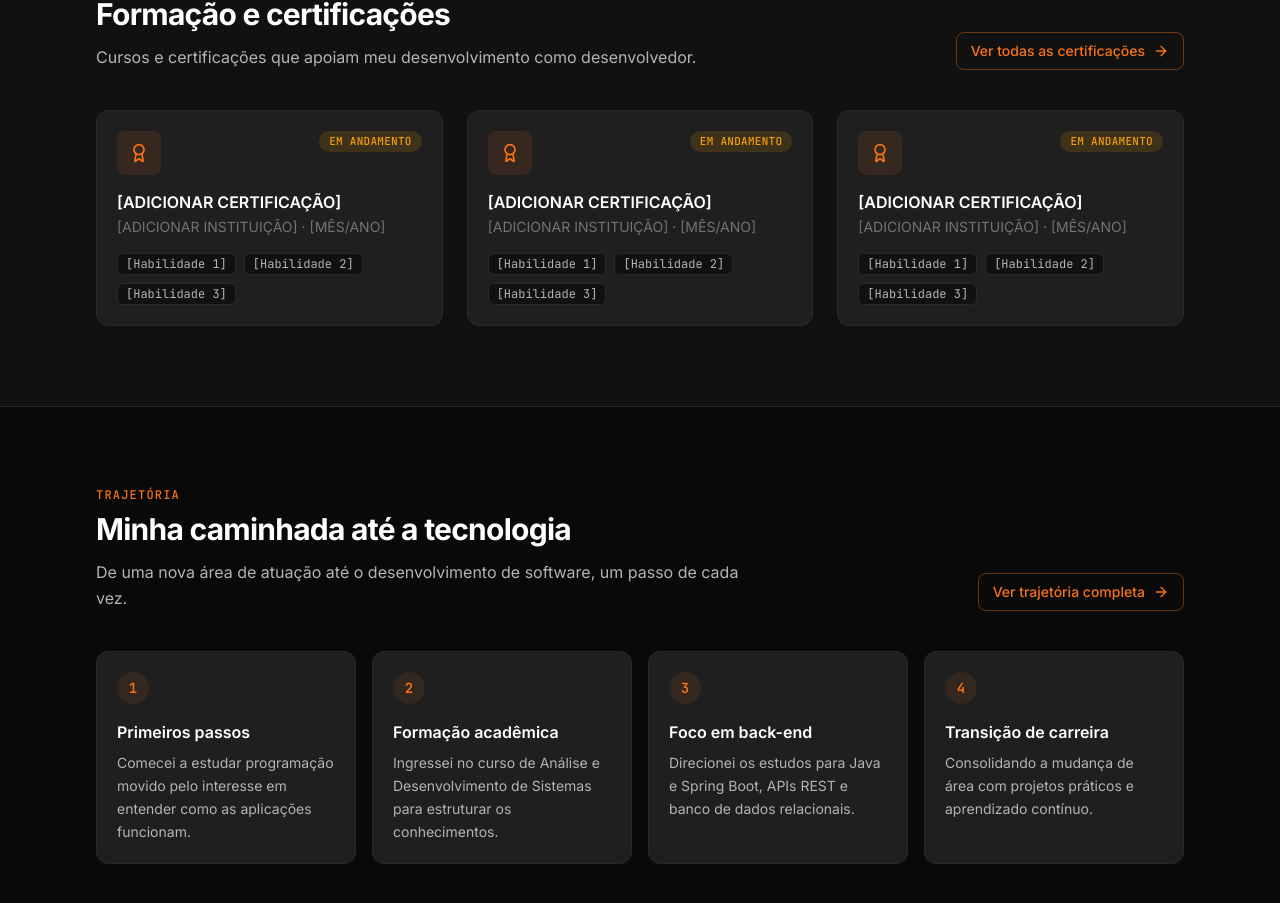
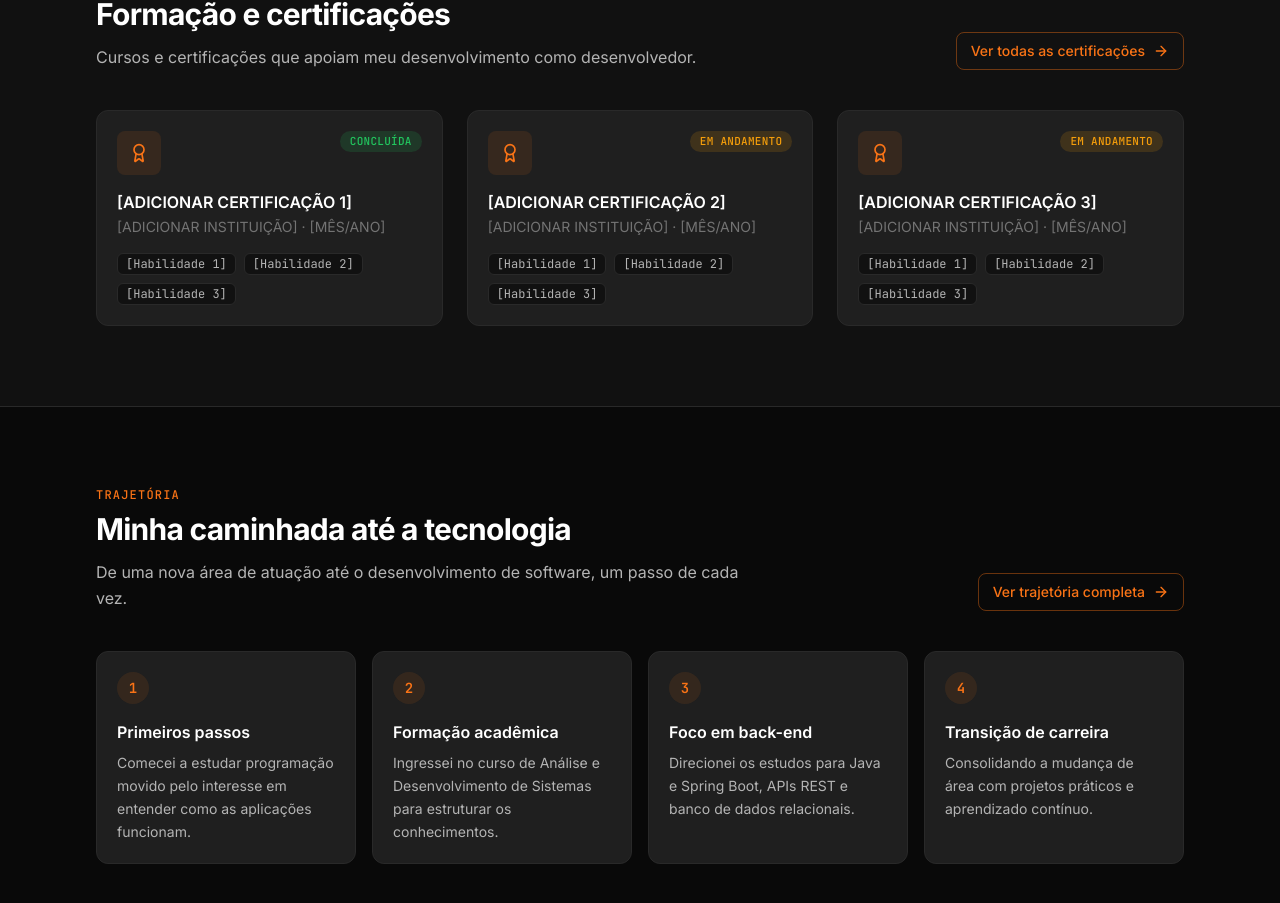
Before and after one commit to diegovieiradv/portfolio-diego-vieira, a Next.js app: page / in a window 1280 px wide. Shown: the part 2915-3818 px from the top of the page. Built offline with nearby package versions, Linux system fonts and the light colour scheme.

Commit message:
feat: estruturar dados das certificações

```diff
--- a/src/components/sections/FeaturedCertifications.tsx
+++ b/src/components/sections/FeaturedCertifications.tsx
@@ -1,12 +1,12 @@
 import { ArrowRight } from "lucide-react";
-import { certifications } from "@/data/certifications";
+import { getFeaturedCertifications } from "@/data/certifications";
 import { Container } from "@/components/ui/Container";
 import { SectionHeader } from "@/components/ui/SectionHeader";
 import { ButtonLink } from "@/components/ui/Button";
 import { CertificationCard } from "@/components/ui/CertificationCard";
 
 export function FeaturedCertifications() {
-  const featured = certifications.slice(0, 3);
+  const featured = getFeaturedCertifications();
 
   return (
     <section
--- a/src/data/certifications.ts
+++ b/src/data/certifications.ts
@@ -2,7 +2,15 @@ import type { Certification } from "@/types/certification";
 
 export const certifications: Certification[] = [
   {
-    title: "[ADICIONAR CERTIFICAÇÃO]",
+    title: "[ADICIONAR CERTIFICAÇÃO 1]",
+    institution: "[ADICIONAR INSTITUIÇÃO]",
+    date: "[MÊS/ANO]",
+    status: "concluída",
+    skills: ["[Habilidade 1]", "[Habilidade 2]", "[Habilidade 3]"],
+    link: undefined,
+  },
+  {
+    title: "[ADICIONAR CERTIFICAÇÃO 2]",
     institution: "[ADICIONAR INSTITUIÇÃO]",
     date: "[MÊS/ANO]",
     status: "em andamento",
@@ -10,15 +18,7 @@ export const certifications: Certification[] = [
     link: undefined,
   },
   {
-    title: "[ADICIONAR CERTIFICAÇÃO]",
-    institution: "[ADICIONAR INSTITUIÇÃO]",
-    date: "[MÊS/ANO]",
-    status: "em andamento",
-    skills: ["[Habilidade 1]", "[Habilidade 2]", "[Habilidade 3]"],
-    link: undefined,
-  },
-  {
-    title: "[ADICIONAR CERTIFICAÇÃO]",
+    title: "[ADICIONAR CERTIFICAÇÃO 3]",
     institution: "[ADICIONAR INSTITUIÇÃO]",
     date: "[MÊS/ANO]",
     status: "em andamento",
@@ -26,3 +26,7 @@ export const certifications: Certification[] = [
     link: undefined,
   },
 ];
+
+export function getFeaturedCertifications(limit = 3): Certification[] {
+  return certifications.slice(0, limit);
+}
```
